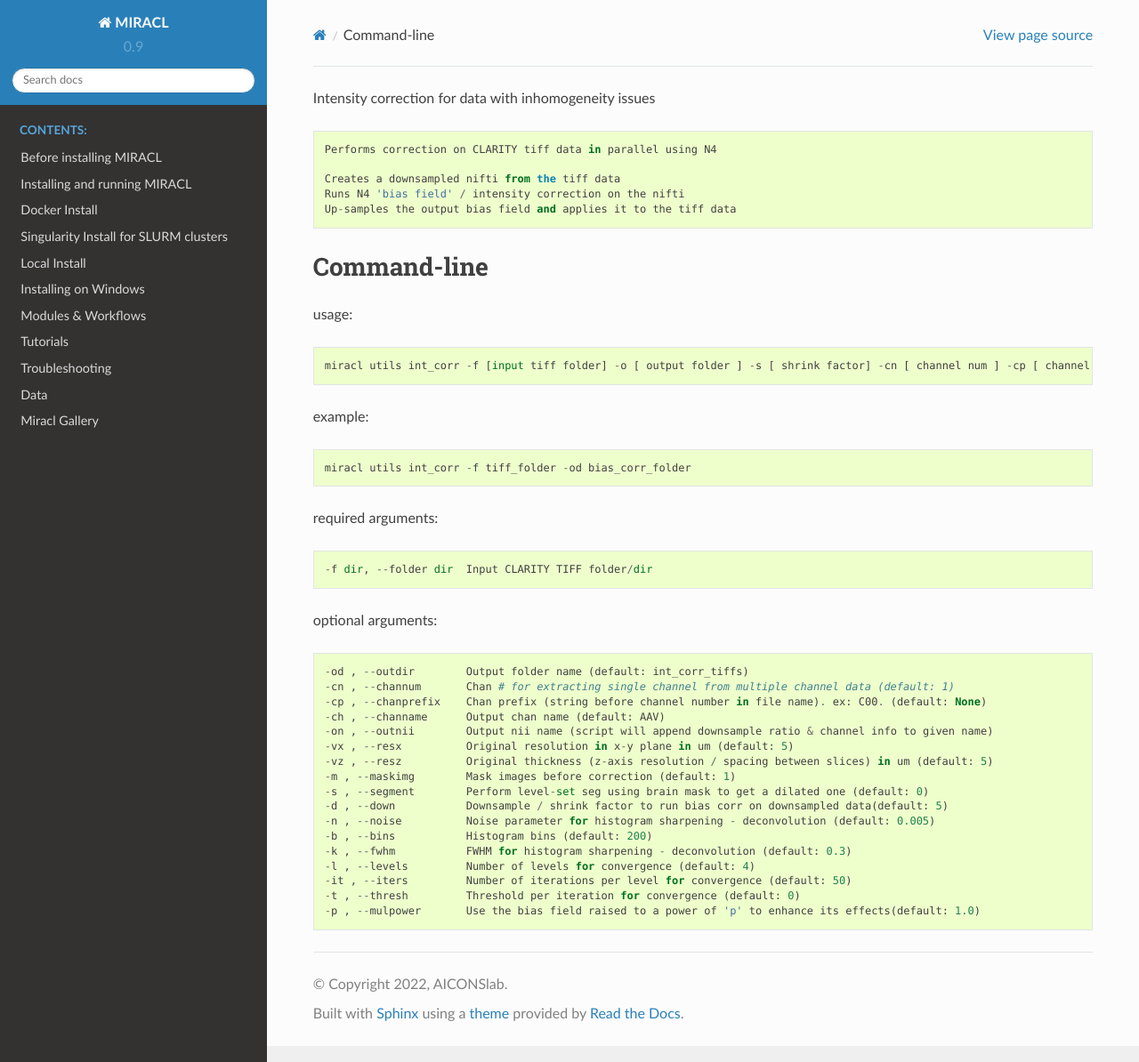
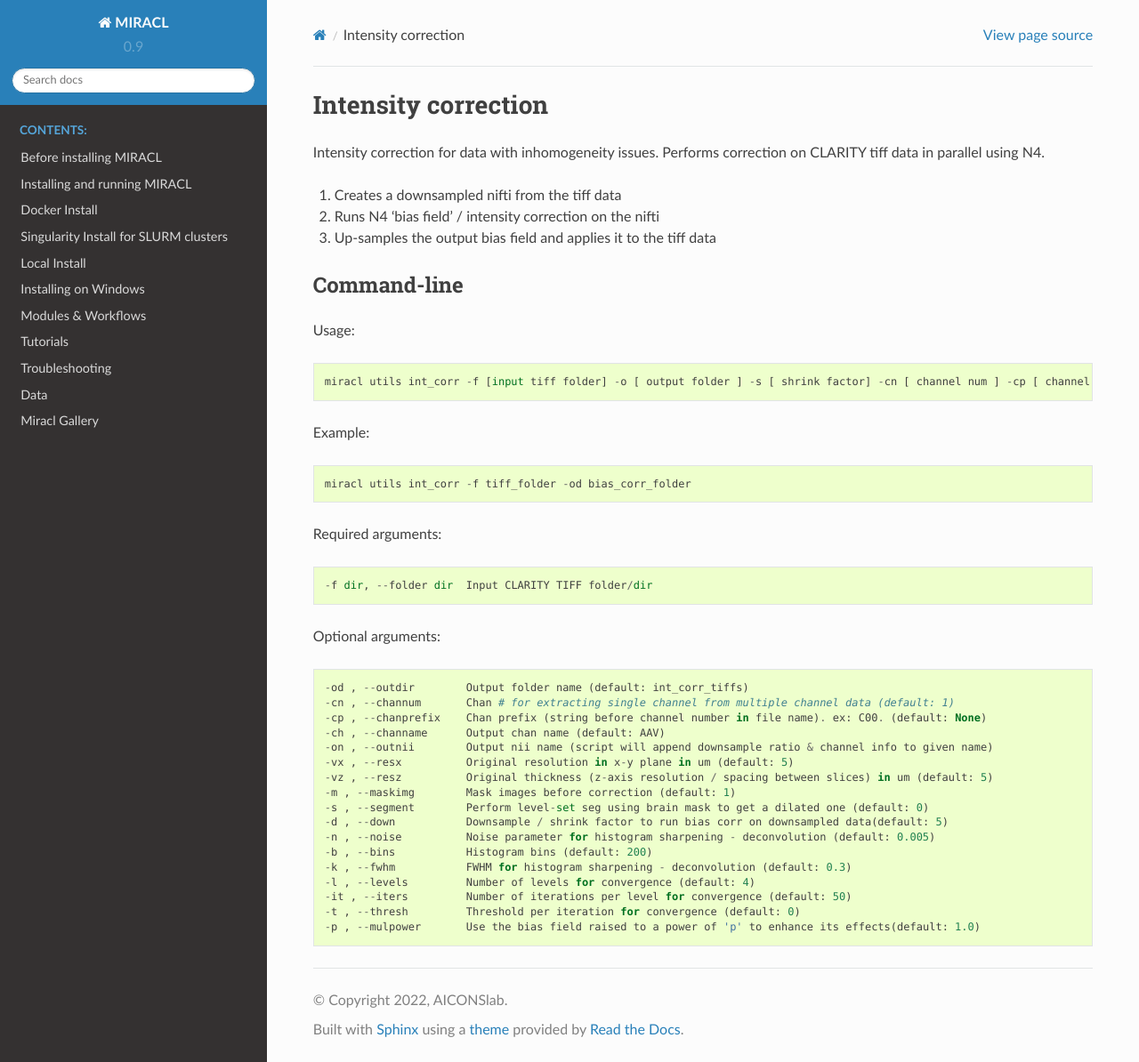
Before and after one commit to AICONSlab/MIRACL, a Sphinx documentation site: the page built from docs/tutorials/int_corr/int_corr.md, in a window 1280 px wide and 1194 px high. Shown: the whole window at 89% size. Built offline with Sphinx 7.4.7 and the Read the Docs theme 2.0.0, drawn with Linux system fonts in a browser that asks for light colours; pages that are not in the unit, such as notebooks, are missing from menus.

Commit message:
[docs] formatting changes to improve readability

```diff
--- a/docs/tutorials/int_corr/int_corr.md
+++ b/docs/tutorials/int_corr/int_corr.md
@@ -1,26 +1,27 @@
-Intensity correction for data with inhomogeneity issues
+# Intensity correction
 
-    Performs correction on CLARITY tiff data in parallel using N4
+Intensity correction for data with inhomogeneity issues.
+Performs correction on CLARITY tiff data in parallel using N4.
 
-    Creates a downsampled nifti from the tiff data
-    Runs N4 'bias field' / intensity correction on the nifti
-    Up-samples the output bias field and applies it to the tiff data
+1. Creates a downsampled nifti from the tiff data
+2. Runs N4 'bias field' / intensity correction on the nifti
+3. Up-samples the output bias field and applies it to the tiff data
 
-# Command-line
+## Command-line
 
-usage:
+Usage:
 
     miracl utils int_corr -f [input tiff folder] -o [ output folder ] -s [ shrink factor] -cn [ channel num ] -cp [ channel prefix ] -p [ power ]
 
-example:
+Example:
 
     miracl utils int_corr -f tiff_folder -od bias_corr_folder
 
-required arguments:
+Required arguments:
 
     -f dir, --folder dir  Input CLARITY TIFF folder/dir
 
-optional arguments:
+Optional arguments:
 
     -od , --outdir        Output folder name (default: int_corr_tiffs)
     -cn , --channum       Chan # for extracting single channel from multiple channel data (default: 1)
```
